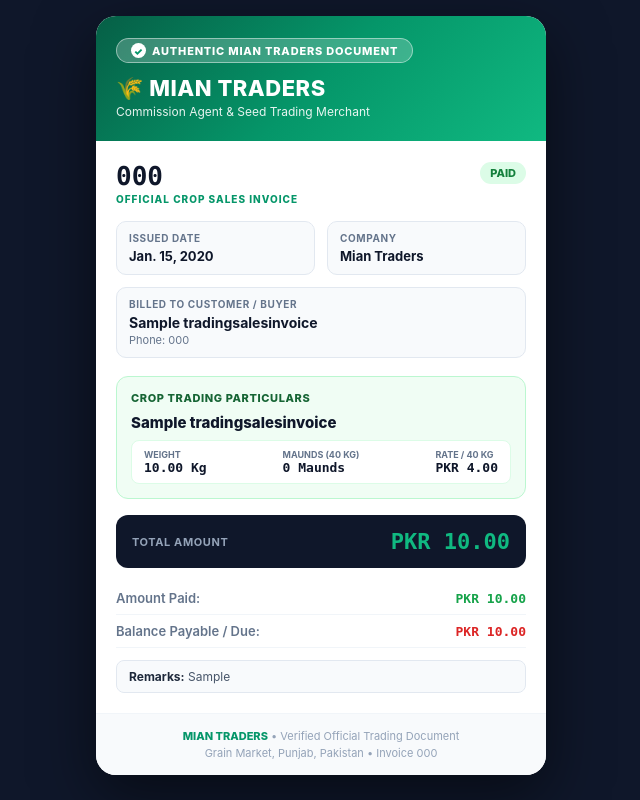
After one commit to Wajahat35/nowsheraseed, a Django app: page /trading/verify/000/ in a window 1280 px wide. The commit adds this page. Shown: the whole page, without its empty margins (319-959 px from the left). Run offline with Django 5.2, Linux system fonts and the light colour scheme; data comes from the database, SQL or seed files in the repository; tables that the repository leaves empty hold one stand-in row (values such as "Sample post").

Commit message:
Move trading invoice QR code to top section matching seed management layout and add public Mian Traders authentic verification page

```diff
--- a/apps/trading/urls.py
+++ b/apps/trading/urls.py
@@ -13,6 +13,9 @@
     path('sales/<int:pk>/', views.TradingSalesDetailView.as_view(), name='sales_detail'),
     path('sales/<int:pk>/edit/', views.TradingSalesUpdateView.as_view(), name='sales_edit'),
     path('sales/<int:pk>/delete/', views.TradingSalesDeleteView.as_view(), name='sales_delete'),
+
+    # Public QR Code Verification for Mian Traders Invoices
+    path('verify/<str:invoice_number>/', views.TradingInvoiceQRVerifyView.as_view(), name='invoice_verify'),
 
     # Seed Trading Purchase Invoices
     path('purchases/', views.TradingPurchaseListView.as_view(), name='purchase_list'),
--- a/apps/trading/views.py
+++ b/apps/trading/views.py
@@ -688,3 +688,29 @@
             ])
         log_activity(request.user, 'EXPORT', 'Trading', 'Exported Trading Performance Report to PDF', request)
         return render_to_pdf('trading_performance_report.pdf', 'Trading Performance Report', headers, rows)
+
+
+class TradingInvoiceQRVerifyView(View):
+    """Public QR scan verification page for Mian Traders invoices — no login required."""
+    def get(self, request, invoice_number):
+        from django.http import Http404
+        s_inv = TradingSalesInvoice.objects.filter(invoice_number=invoice_number).first()
+        p_inv = TradingPurchaseInvoice.objects.filter(invoice_number=invoice_number).first() if not s_inv else None
+        invoice = s_inv or p_inv
+        if not invoice:
+            raise Http404(f"Trading Invoice '{invoice_number}' not found.")
+
+        is_sales = bool(s_inv)
+        party_label = 'Billed To Customer / Buyer' if is_sales else 'Supplier / Grower Details'
+        party_name = invoice.customer_name if is_sales else invoice.supplier_name
+        doc_badge = 'OFFICIAL CROP SALES INVOICE' if is_sales else 'OFFICIAL CROP PURCHASE INVOICE'
+        doc_type_title = 'Sales Invoice' if is_sales else 'Purchase Invoice'
+
+        return render(request, 'trading/invoice_qr_verify.html', {
+            'invoice': invoice,
+            'is_sales': is_sales,
+            'party_label': party_label,
+            'party_name': party_name,
+            'doc_badge': doc_badge,
+            'doc_type_title': doc_type_title,
+        })
--- /dev/null
+++ b/templates/trading/invoice_qr_verify.html
@@ -0,0 +1,260 @@
+{% load humanize %}
+<!DOCTYPE html>
+<html lang="en">
+<head>
+    <meta charset="UTF-8">
+    <meta name="viewport" content="width=device-width, initial-scale=1.0, maximum-scale=1.0">
+    <title>Mian Traders Invoice {{ invoice.invoice_number }} — Official Verification</title>
+    <style>
+        /* Self-contained — fast loading on mobile, works on LAN & public web */
+        *, *::before, *::after { box-sizing: border-box; margin: 0; padding: 0; }
+
+        body {
+            font-family: -apple-system, BlinkMacSystemFont, 'Segoe UI', Roboto, Helvetica, Arial, sans-serif;
+            background: #0f172a;
+            min-height: 100vh;
+            display: flex;
+            flex-direction: column;
+            align-items: center;
+            justify-content: flex-start;
+            padding: 16px;
+            color: #1e293b;
+        }
+
+        .card {
+            background: #ffffff;
+            border-radius: 20px;
+            width: 100%;
+            max-width: 450px;
+            overflow: hidden;
+            box-shadow: 0 20px 60px rgba(0,0,0,0.5);
+            margin: 0 auto;
+        }
+
+        /* ── Header ── */
+        .header {
+            background: linear-gradient(135deg, #065f46 0%, #059669 50%, #10b981 100%);
+            padding: 22px 20px;
+            color: #fff;
+            position: relative;
+        }
+        .verified-pill {
+            display: inline-flex;
+            align-items: center;
+            gap: 6px;
+            background: rgba(255,255,255,0.22);
+            border: 1px solid rgba(255,255,255,0.45);
+            border-radius: 50px;
+            padding: 4px 14px;
+            font-size: 11px;
+            font-weight: 800;
+            letter-spacing: 0.8px;
+            margin-bottom: 12px;
+            text-transform: uppercase;
+        }
+        .check-icon {
+            width: 15px; height: 15px;
+            background: #fff;
+            border-radius: 50%;
+            display: inline-flex;
+            align-items: center;
+            justify-content: center;
+            color: #059669;
+            font-size: 10px;
+            font-weight: 900;
+        }
+        .header h1 { font-size: 22px; font-weight: 800; margin-bottom: 3px; letter-spacing: 0.5px; }
+        .header p  { font-size: 12px; opacity: 0.9; }
+
+        /* ── Body ── */
+        .body { padding: 20px; }
+
+        .inv-badge-row {
+            display: flex;
+            justify-content: space-between;
+            align-items: flex-start;
+            margin-bottom: 16px;
+        }
+        .inv-number { font-size: 26px; font-weight: 900; color: #0f172a; font-family: ui-monospace, SFMono-Regular, Menlo, Monaco, Consolas, monospace; }
+        .inv-label  { font-size: 10px; text-transform: uppercase; letter-spacing: 1px; color: #059669; font-weight: 800; margin-top: 2px; }
+
+        /* 2-col grid */
+        .grid2 { display: grid; grid-template-columns: 1fr 1fr; gap: 12px; margin-bottom: 18px; }
+        .info-box { background: #f8fafc; padding: 10px 12px; border-radius: 10px; border: 1px solid #e2e8f0; }
+        .info-box label { display: block; font-size: 10px; text-transform: uppercase; letter-spacing: 0.6px; color: #64748b; font-weight: 700; margin-bottom: 4px; }
+        .info-box .val  { font-size: 13px; font-weight: 700; color: #0f172a; word-break: break-word; }
+
+        /* Status badge */
+        .badge {
+            display: inline-block;
+            padding: 4px 10px;
+            border-radius: 50px;
+            font-size: 11px;
+            font-weight: 800;
+            text-transform: uppercase;
+        }
+        .badge-paid    { background: #dcfce7; color: #15803d; }
+        .badge-partial { background: #fef9c3; color: #92400e; }
+        .badge-unpaid  { background: #fee2e2; color: #b91c1c; }
+
+        hr { border: none; border-top: 1px solid #f1f5f9; margin: 16px 0; }
+
+        /* Crop Details Box */
+        .crop-card {
+            background: #f0fdf4;
+            border: 1px solid #bbf7d0;
+            border-radius: 12px;
+            padding: 14px;
+            margin-bottom: 16px;
+        }
+        .crop-title { font-size: 11px; font-weight: 800; text-transform: uppercase; letter-spacing: 0.6px; color: #166534; margin-bottom: 8px; }
+        .crop-name  { font-size: 15px; font-weight: 800; color: #0f172a; margin-bottom: 8px; }
+        .crop-stats {
+            display: flex;
+            justify-content: space-between;
+            background: #fff;
+            padding: 8px 12px;
+            border-radius: 8px;
+            border: 1px solid #dcfce7;
+            font-size: 12px;
+        }
+        .crop-stats div span { display: block; font-size: 9px; color: #64748b; text-transform: uppercase; font-weight: 700; }
+        .crop-stats div strong { font-size: 13px; color: #0f172a; font-family: ui-monospace, monospace; }
+
+        /* Total box */
+        .total-box {
+            background: #0f172a;
+            border-radius: 12px;
+            padding: 14px 16px;
+            display: flex;
+            justify-content: space-between;
+            align-items: center;
+            margin: 14px 0;
+        }
+        .total-box .tl { color: #94a3b8; font-size: 11px; font-weight: 700; text-transform: uppercase; letter-spacing: 0.6px; }
+        .total-box .tr { color: #10b981; font-size: 22px; font-weight: 900; font-family: ui-monospace, monospace; }
+
+        /* Paid / due row */
+        .money-row { display: flex; justify-content: space-between; align-items: center; padding: 8px 0; border-bottom: 1px solid #f1f5f9; font-size: 13px; }
+        .money-row:last-child { border-bottom: none; }
+        .money-label { color: #64748b; font-weight: 600; }
+        .money-val   { font-weight: 800; font-family: ui-monospace, monospace; }
+        .green { color: #16a34a; }
+        .red   { color: #dc2626; }
+
+        /* Footer */
+        .footer {
+            text-align: center;
+            background: #f8fafc;
+            border-top: 1px solid #f1f5f9;
+            padding: 14px 20px;
+            font-size: 11px;
+            color: #94a3b8;
+            line-height: 1.5;
+        }
+        .brand { color: #059669; font-weight: 800; }
+    </style>
+</head>
+<body>
+
+<div class="card">
+    <!-- HEADER -->
+    <div class="header">
+        <div class="verified-pill">
+            <span class="check-icon">✓</span>
+            Authentic Mian Traders Document
+        </div>
+        <h1>🌾 MIAN TRADERS</h1>
+        <p>Commission Agent & Seed Trading Merchant</p>
+    </div>
+
+    <!-- BODY -->
+    <div class="body">
+        <div class="inv-badge-row">
+            <div>
+                <div class="inv-number">{{ invoice.invoice_number }}</div>
+                <div class="inv-label">{{ doc_badge }}</div>
+            </div>
+            <div>
+                <span class="badge {% if invoice.payment_status == 'Paid' %}badge-paid{% elif invoice.payment_status == 'Partial' %}badge-partial{% else %}badge-unpaid{% endif %}">
+                    {{ invoice.payment_status }}
+                </span>
+            </div>
+        </div>
+
+        <div class="grid2">
+            <div class="info-box">
+                <label>Issued Date</label>
+                <div class="val">{{ invoice.date }}</div>
+            </div>
+            <div class="info-box">
+                <label>Company</label>
+                <div class="val">Mian Traders</div>
+            </div>
+            <div class="info-box" style="grid-column: span 2;">
+                <label>{{ party_label }}</label>
+                <div class="val" style="font-size: 14px;">{{ party_name }}</div>
+                <div style="font-size: 11px; color: #64748b; margin-top: 2px;">Phone: {{ invoice.phone|default:"N/A" }}</div>
+            </div>
+        </div>
+
+        <!-- Crop Particulars -->
+        <div class="crop-card">
+            <div class="crop-title">Crop Trading Particulars</div>
+            <div class="crop-name">{{ invoice.crop_name|default:"Wheat / Agricultural Commodity" }}</div>
+            <div class="crop-stats">
+                <div>
+                    <span>Weight</span>
+                    <strong>{{ invoice.crop_weight|intcomma }} Kg</strong>
+                </div>
+                <div>
+                    <span>Maunds (40 Kg)</span>
+                    <strong>
+                        {% if invoice.crop_weight %}
+                            {% widthratio invoice.crop_weight 40 1 %} Maunds
+                        {% else %}
+                            -
+                        {% endif %}
+                    </strong>
+                </div>
+                <div>
+                    <span>Rate / 40 Kg</span>
+                    <strong>PKR {{ invoice.rate_per_40kg|intcomma }}</strong>
+                </div>
+            </div>
+        </div>
+
+        <!-- Grand Total -->
+        <div class="total-box">
+            <span class="tl">Total Amount</span>
+            <span class="tr">PKR {{ invoice.total_amount|intcomma }}</span>
+        </div>
+
+        <!-- Paid / Due -->
+        <div class="money-row">
+            <span class="money-label">Amount Paid:</span>
+            <span class="money-val green">PKR {{ invoice.paid_amount|intcomma }}</span>
+        </div>
+        <div class="money-row">
+            <span class="money-label">Balance Payable / Due:</span>
+            <span class="money-val {% if invoice.balance_amount > 0 %}red{% else %}green{% endif %}">
+                PKR {{ invoice.balance_amount|intcomma }}
+            </span>
+        </div>
+
+        {% if invoice.remarks %}
+        <div style="background: #f8fafc; border: 1px solid #e2e8f0; border-radius: 8px; padding: 8px 12px; margin-top: 12px; font-size: 12px; color: #475569;">
+            <strong style="color: #1e293b;">Remarks:</strong> {{ invoice.remarks }}
+        </div>
+        {% endif %}
+    </div>
+
+    <!-- FOOTER -->
+    <div class="footer">
+        <span class="brand">MIAN TRADERS</span> &bull; Verified Official Trading Document<br>
+        Grain Market, Punjab, Pakistan &bull; Invoice {{ invoice.invoice_number }}
+    </div>
+</div>
+
+</body>
+</html>
```
Also changed, not shown: apps/trading/models.py (+34 -8 lines), templates/trading/purchase_detail.html (+17 -12 lines), templates/trading/sales_detail.html (+17 -12 lines).
